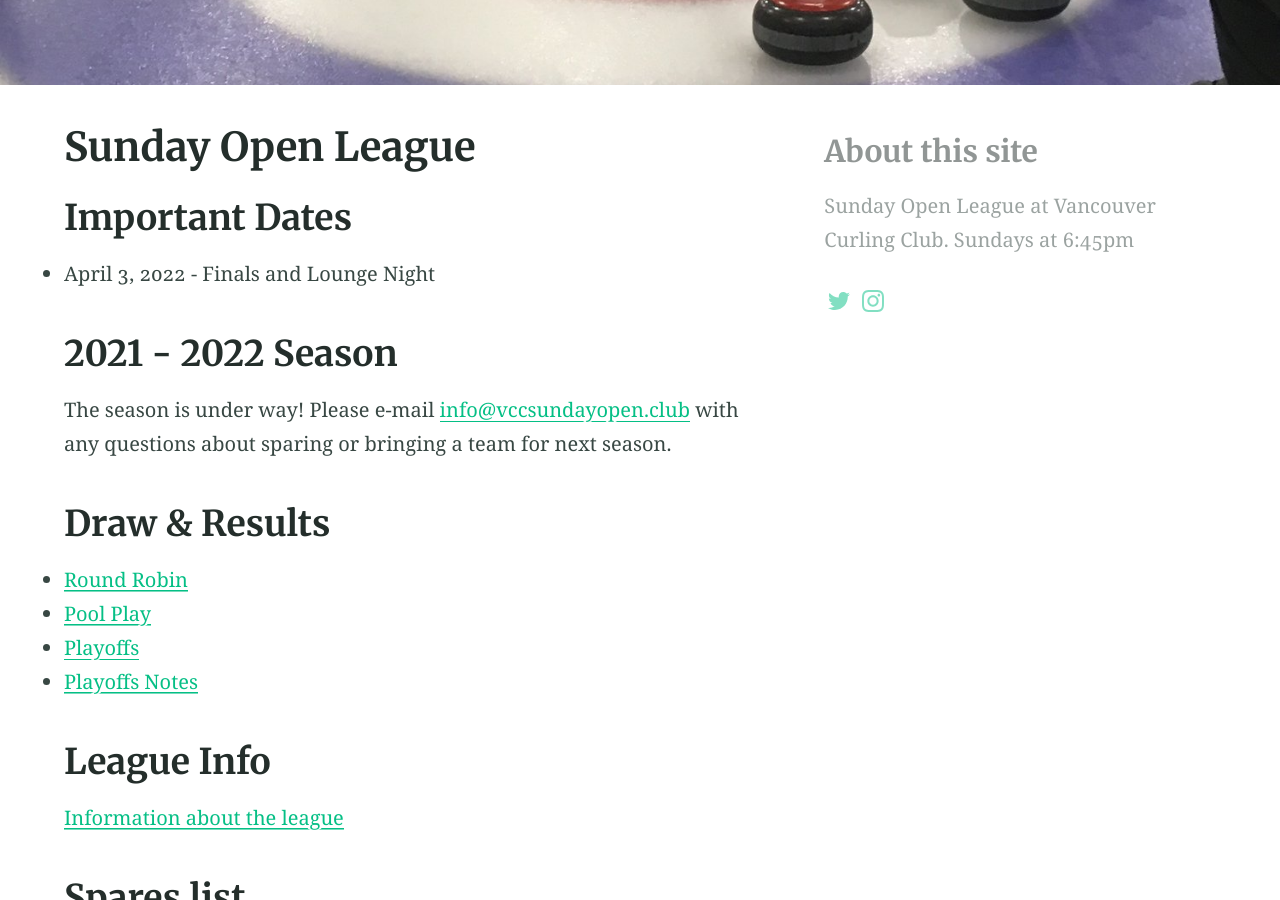
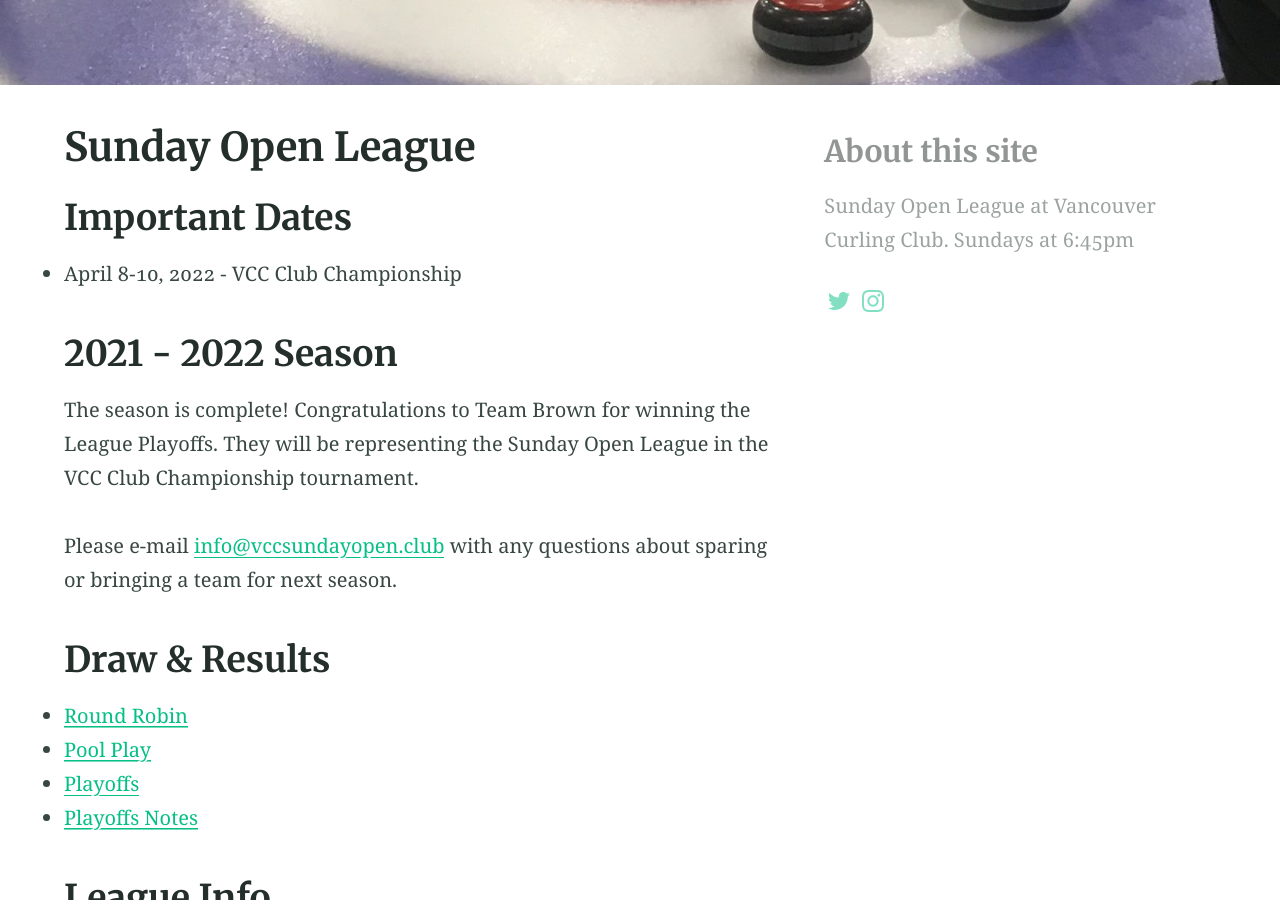
Before and after one commit to adsgray/testsite, a Jekyll site: the page built from index.md, in a window 1280 px wide and 900 px high, scrolled down 339 px. Built offline with Jekyll 4.4.1, drawn with Linux system fonts in a browser that asks for light colours.

Commit message:
Update index.md

```diff
--- a/index.md
+++ b/index.md
@@ -7,10 +7,12 @@ aside: true
 ---
 
 ## Important Dates
-* April 3, 2022 - Finals and Lounge Night
+* April 8-10, 2022 - VCC Club Championship
 
 ## 2021 - 2022 Season
-The season is under way! Please e-mail [info@vccsundayopen.club](mailto:info@vccsundayopen.club) with any questions about sparing or bringing a team for next season.
+The season is complete! Congratulations to Team Brown for winning the League Playoffs. They will be representing the Sunday Open League in the VCC Club Championship tournament.
+
+Please e-mail [info@vccsundayopen.club](mailto:info@vccsundayopen.club) with any questions about sparing or bringing a team for next season.
 
 ## Draw & Results
 * [Round Robin](assets/SundayOpenRR.pdf)
```
